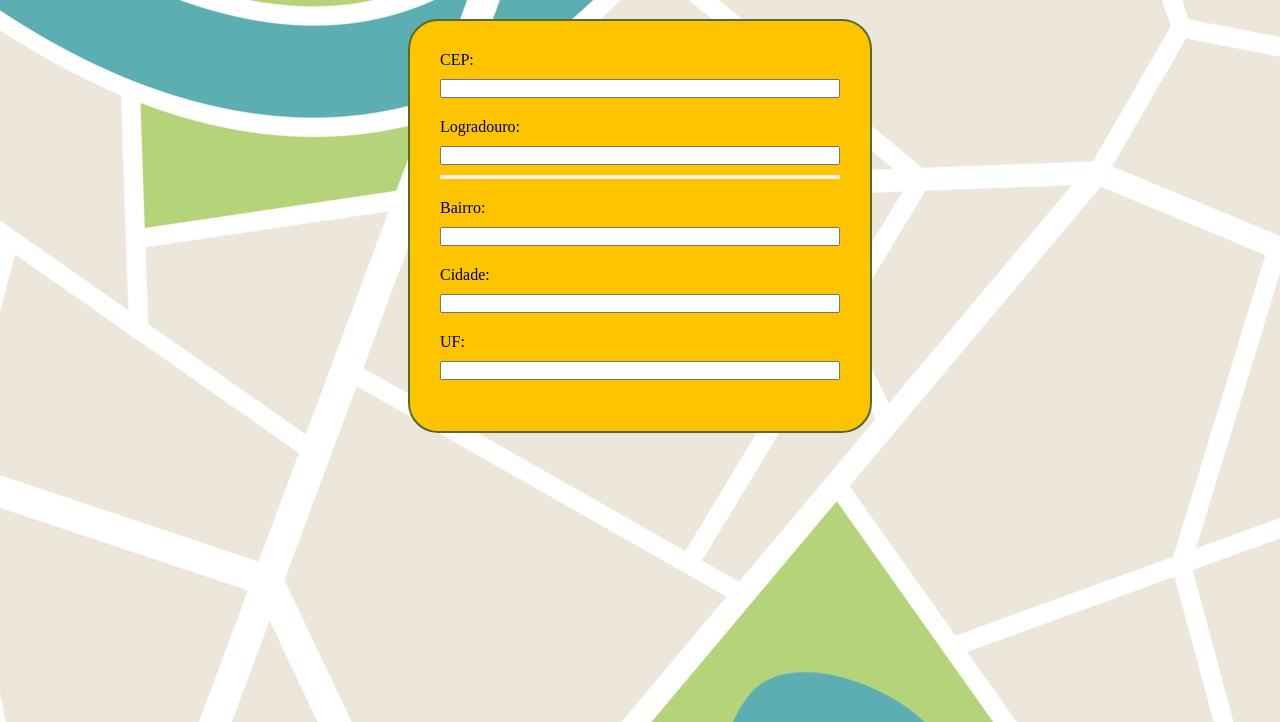
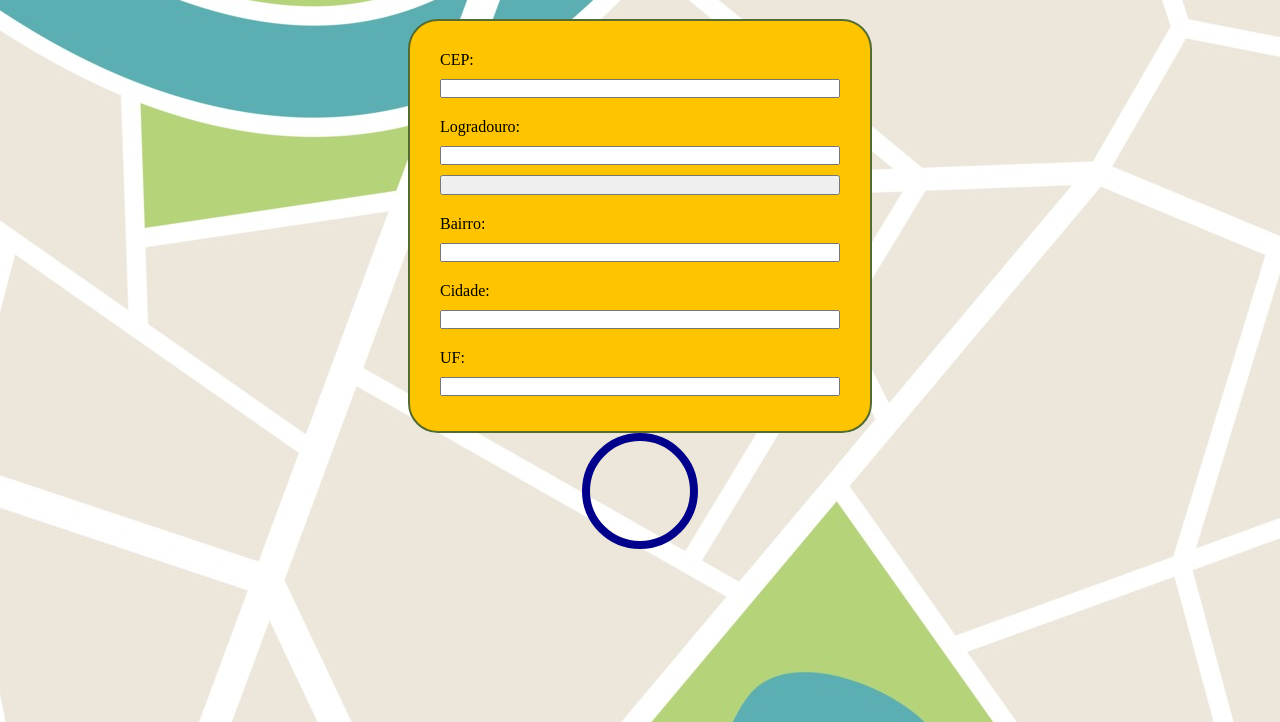
Before and after one commit to GabrielRodriguesD/consulta-cep-api, a plain HTML site: page index.html in a window 1280 px wide. Shown: the part 78-800 px from the top of the page. Drawn offline with Linux system fonts and the light colour scheme.

Commit message:
feat: centered the elements and added images

```diff
--- a/style.css
+++ b/style.css
@@ -56,6 +56,18 @@ form:first-child>div>img{
 
 }
 
-svg{
-    color: red;
+
+
+
+.lupa-circulo{
+    border: solid 8px darkblue;
+    border-radius: 50%;
+
+    height: 100px;
+    width: 100px;
 }
+
+
+button{
+    height: 20px;
+}
```
